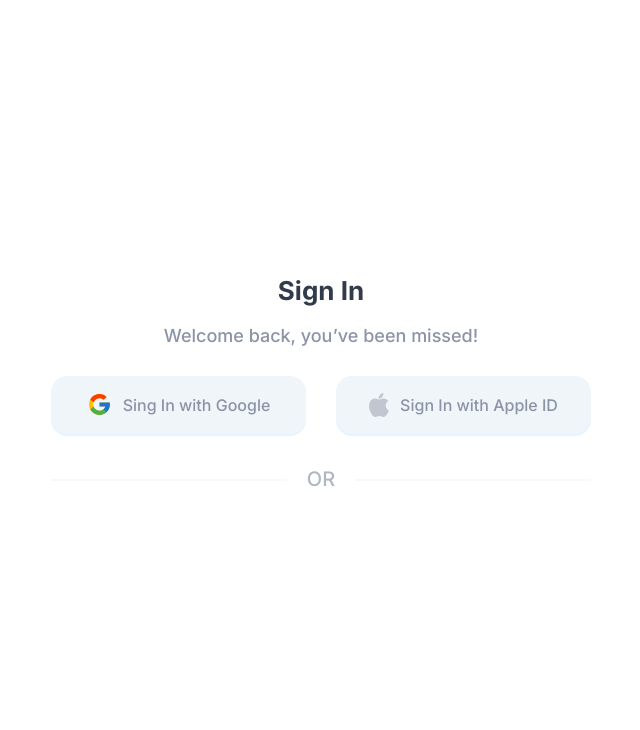
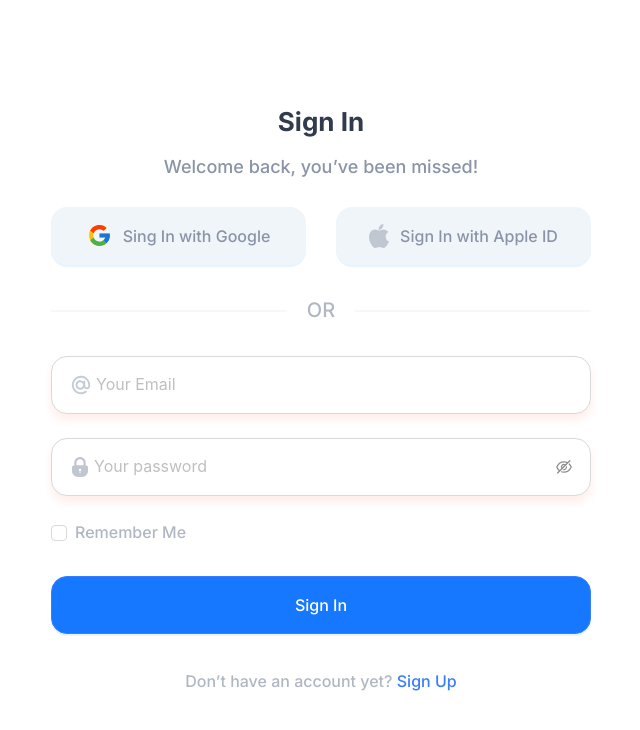
Before and after one commit to Ankan112/m360ict-frontend, a React (Vite) app: page /sign-in in a window 1280 px wide. Shown: the top 730 px of the page, without its empty margins (319-959 px from the left). Built offline with nearby package versions, Linux system fonts and the light colour scheme.

Commit message:
signin page done

```diff
--- /dev/null
+++ b/src/components/shared/SignInForm.tsx
@@ -0,0 +1,157 @@
+import {
+  Button,
+  Checkbox,
+  CheckboxProps,
+  Form,
+  Input,
+  message,
+  Space,
+} from "antd";
+import at from "../../../public/icons/at.svg";
+import lock from "../../../public/icons/lock.svg";
+import { Link } from "react-router-dom";
+
+const SignInForm: React.FC = () => {
+  const [form] = Form.useForm();
+
+  const onFinish = () => {
+    message.success("Submit success!");
+  };
+
+  const onFinishFailed = () => {
+    message.error("Submit failed!");
+  };
+  const onChange: CheckboxProps["onChange"] = (e) => {
+    console.log(`checked = ${e.target.checked}`);
+  };
+  return (
+    <Form
+      form={form}
+      layout="vertical"
+      onFinish={onFinish}
+      onFinishFailed={onFinishFailed}
+      autoComplete="off"
+    >
+      <Form.Item
+        name="email"
+        rules={[
+          {
+            required: true,
+            message: (
+              <p
+                style={{
+                  marginTop: "16px",
+                  marginBottom: "15px",
+                  color: "#FF5630",
+                }}
+              >
+                "Please enter a valid email address."
+              </p>
+            ),
+          },
+          { type: "email", warningOnly: true },
+        ]}
+      >
+        <Input
+          prefix={<img src={at} alt="at" />}
+          style={{
+            height: "58px",
+            fontWeight: 500,
+            fontSize: "16px",
+            borderRadius: "16px",
+            boxShadow: "0px 6px 8px 0px rgba(255, 86, 48, 0.10)",
+            paddingLeft: "18px",
+          }}
+          placeholder="Your Email"
+          type="email"
+        />
+      </Form.Item>
+      <Form.Item
+        name="password"
+        rules={[
+          {
+            required: true,
+            message: (
+              <p
+                style={{
+                  marginTop: "16px",
+                  //   marginBottom: "15px",
+                  color: "#FF5630",
+                }}
+              >
+                "Please enter a valid password."
+              </p>
+            ),
+          },
+          { type: "string", warningOnly: true },
+          { min: 6 },
+        ]}
+      >
+        <Input.Password
+          prefix={<img src={lock} alt="at" />}
+          style={{
+            height: "58px",
+            fontWeight: 500,
+            fontSize: "16px",
+            borderRadius: "16px",
+            // marginTop: "48px",
+            boxShadow: "0px 6px 8px 0px rgba(255, 86, 48, 0.10)",
+            paddingLeft: "18px",
+            paddingRight: "18px",
+          }}
+          placeholder="Your password"
+          type="password"
+        />
+      </Form.Item>
+      <Checkbox
+        style={{
+          fontSize: "16px",
+          fontWeight: 500,
+          color: "#B0B7C3",
+          //   height: "28px",
+          //   width: "28px",
+        }}
+        onChange={onChange}
+      >
+        Remember Me
+      </Checkbox>
+      <Form.Item>
+        <Space>
+          <Button
+            style={{
+              width: "540px",
+              marginTop: "31px",
+              height: "58px",
+              borderRadius: "16px",
+              backgroundClip: "#377DFF",
+              border: " 1px solid #377DFF",
+              fontSize: "16px",
+              fontWeight: 500,
+              color: "white",
+            }}
+            type="primary"
+            htmlType="submit"
+          >
+            Sign In
+          </Button>
+        </Space>
+      </Form.Item>
+      <p
+        style={{
+          marginTop: "35px",
+          fontSize: "16px",
+          fontWeight: 500,
+          color: "#B0B7C3",
+          textAlign: "center",
+        }}
+      >
+        Don’t have an account yet?{" "}
+        <Link to={"/sign-up"} style={{ color: "#377DFF" }}>
+          Sign Up
+        </Link>
+      </p>
+    </Form>
+  );
+};
+
+export default SignInForm;
--- a/src/pages/Sign-in/SignIn.tsx
+++ b/src/pages/Sign-in/SignIn.tsx
@@ -1,4 +1,5 @@
 import AuthTitle from "../../components/shared/AuthTitle";
+import SignInForm from "../../components/shared/SignInForm";
 import SocialButtons from "../../components/shared/SocialButtons";
 
 const SignIn = () => {
@@ -12,7 +13,7 @@ const SignIn = () => {
         height: "100vh",
       }}
     >
-      <div>
+      <div style={{ width: "540px" }}>
         {/* Auth title component */}
         <AuthTitle
           title="Sign In"
@@ -20,6 +21,8 @@ const SignIn = () => {
         />
         {/* social buttons component */}
         <SocialButtons />
+        {/* SignIn form */}
+        <SignInForm />
       </div>
     </div>
   );
```
